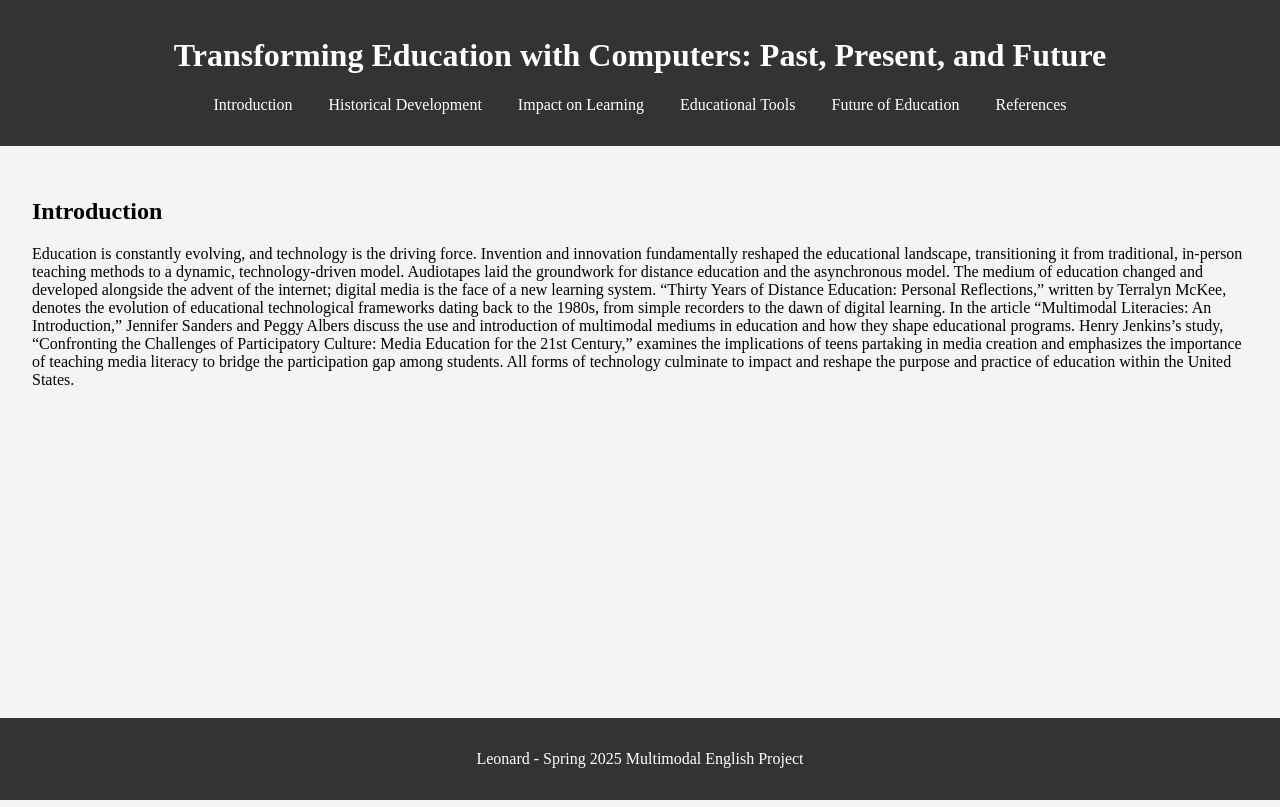
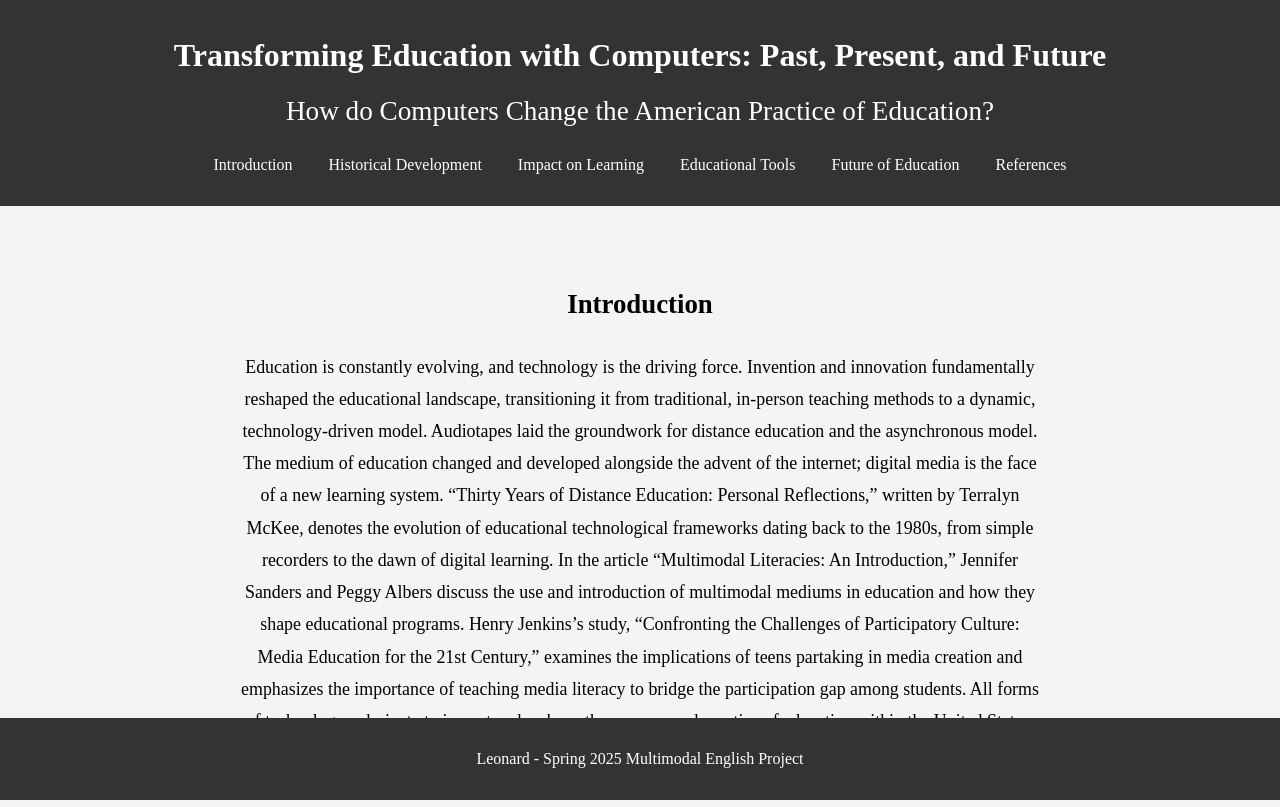
Before and after one commit to Joseph-W-Leonard/Multimodal, a website: page multimodal-english-project/src/introduction.html in a window 1280 px wide. Drawn offline with Linux system fonts and the light colour scheme.

Commit message:
Add introduction section and style adjustments for improved layout

```diff
--- a/multimodal-english-project/src/introduction.html
+++ b/multimodal-english-project/src/introduction.html
@@ -9,6 +9,7 @@
 <body>
     <header>
         <h1>Transforming Education with Computers: Past, Present, and Future</h1>
+        <h2 style="font-size: 1.7rem; font-weight: 400; margin: 0.5rem 0 1.8rem 0;">How do Computers Change the American Practice of Education?</h2>
         <nav>
             <ul>
                 <li><a href="introduction.html">Introduction</a></li>
--- a/multimodal-english-project/src/styles/style.css
+++ b/multimodal-english-project/src/styles/style.css
@@ -14,7 +14,14 @@ header {
     padding: 1rem 0;
     text-align: center;
 }
-
+#introduction {
+    text-align: center; /* Center the text horizontally */
+    margin: 0 auto; /* Center the section horizontally */
+    max-width: 800px; /* Optional: Limit the width of the paragraph */
+    padding: 20px; /* Optional: Add some padding around the text */
+    line-height: 1.8;
+    font-size: 17.9px;
+}
 nav ul {
     list-style: none;
     padding: 0;
```
